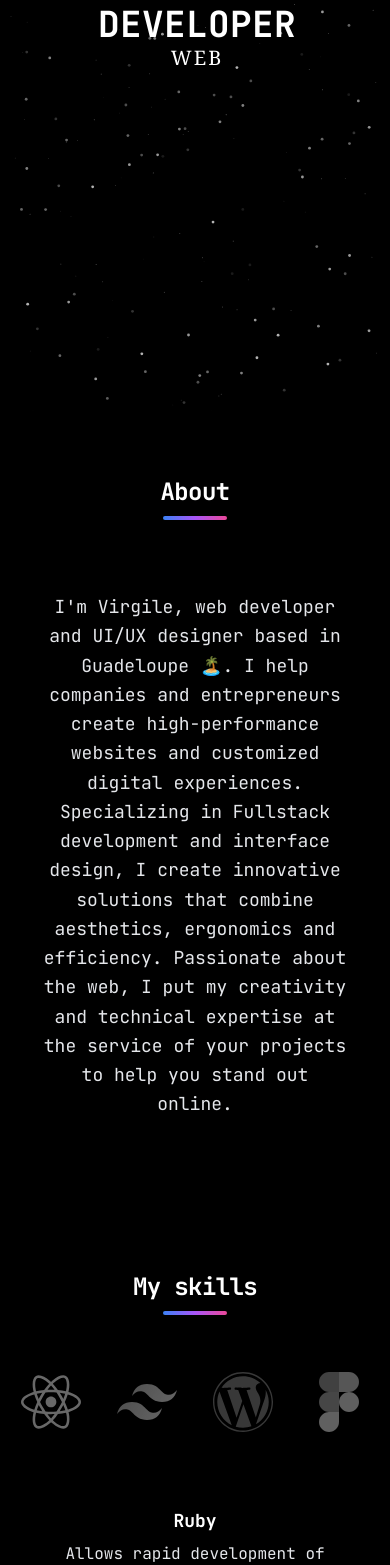
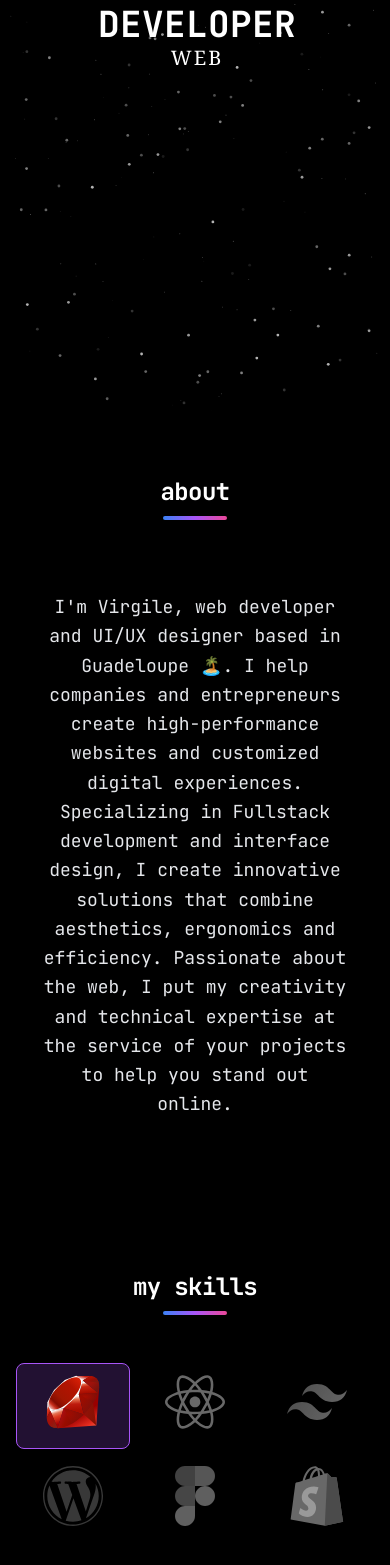
Before and after one commit to Virguiles/portfoliov01, a Next.js app: page / in a window 390 px wide. Shown: the part 432-1997 px from the top of the page. Built offline with nearby package versions, Linux system fonts and the light colour scheme.

Commit message:
description et seo + skills

```diff
--- a/app/components/Skills.tsx
+++ b/app/components/Skills.tsx
@@ -97,7 +97,7 @@ x2="-235.869" y1="-311.851" y2="-311.935"><stop offset="0" stopColor="#fff"/><st
                     <div className="h-1 w-16 bg-gradient-to-r from-blue-500 via-purple-500 to-pink-500 rounded-full mb-4" />
                 </div>
                 {/* Onglets */}
-                <div className="w-full flex flex-nowrap overflow-x-auto justify-center gap-4 mb-1 scrollbar-thin scrollbar-thumb-purple-300/40 scrollbar-track-transparent">
+                <div className="w-full grid grid-cols-3 gap-2 mb-1 sm:flex sm:flex-nowrap sm:overflow-x-auto sm:justify-center sm:gap-4 sm:scrollbar-thin sm:scrollbar-thumb-purple-300/40 sm:scrollbar-track-transparent">
                     {skills.map((skill, idx) => (
                         <button
                             key={skill.title}
--- a/app/layout.tsx
+++ b/app/layout.tsx
@@ -30,8 +30,8 @@ export const viewport: Viewport = {
 };
 
 export const metadata: Metadata = {
-  title: "Virgile – Développeur Web & SEO",
-  description: "Portfolio de Virgile POPOTE, Développeur Web & Designer",
+  title: "Création site internet Guadeloupe – Virgile Popote, développeur freelance",
+  description: "Développeur web freelance en Guadeloupe. Je crée des sites vitrines, e-commerce et sur mesure. Besoin d’un site internet ? Contactez-moi.",
   icons: [
     { rel: "icon", url: "/favicon.ico", sizes: "any" },
     { rel: "icon", url: "/favicon.png", type: "image/png", sizes: "200x200" },
--- a/i18n.ts
+++ b/i18n.ts
@@ -7,7 +7,7 @@ import LanguageDetector from 'i18next-browser-languagedetector';
 const resources = {
   fr: {
     common: {
-      "about": "À propos",
+      "about": "à propos",
       "projects": "mes projets",
       "contact": "contact",
       "developer": "DEVELOPPEUR - DESIGNER UI/UX",
@@ -20,7 +20,7 @@ const resources = {
       "hero_web": "WEB",
       "about_text": "Je m'appelle Virgile, développeur web et designer UI/UX basé en Guadeloupe 🏝️. J'accompagne les entreprises et entrepreneurs dans la création de sites internet performants et d'expériences digitales sur-mesure. Spécialisé en développement Fullstack et en design d'interface, je conçois des solutions innovantes, alliant esthétique, ergonomie et efficacité. Passionné par le web, je mets ma créativité et mon expertise technique au service de vos projets pour vous aider à vous démarquer en ligne.",
       "competences": {
-        "title": "Compétences",
+        "title": "mes compétences",
         "ruby": {
           "title": "Ruby",
           "description": "Permet de développer rapidement des sites web dynamiques et des applications robustes, grâce à une syntaxe simple et intuitive. Utilisé notamment avec le framework Rails pour des plateformes web performantes."
@@ -47,7 +47,7 @@ const resources = {
         }
       },
       "projets": {
-        "title": "Mes Projets",
+        "title": "mes projets",
         "voir": "Website",
         "items": [
           {
@@ -87,7 +87,7 @@ const resources = {
   },
   en: {
     common: {
-      "about": "About",
+      "about": "about",
       "projects": "my projects",
       "contact": "contact",
       "developer": "DEVELOPER - UI/UX DESIGNER",
@@ -100,7 +100,7 @@ const resources = {
       "hero_web": "WEB",
       "about_text": "I'm Virgile, web developer and UI/UX designer based in Guadeloupe 🏝️. I help companies and entrepreneurs create high-performance websites and customized digital experiences. Specializing in Fullstack development and interface design, I create innovative solutions that combine aesthetics, ergonomics and efficiency. Passionate about the web, I put my creativity and technical expertise at the service of your projects to help you stand out online.",
       "competences": {
-        "title": "My skills",
+        "title": "my skills",
         "ruby": {
           "title": "Ruby",
           "description": "Allows rapid development of dynamic websites and robust applications, thanks to a simple and intuitive syntax. Used especially with the Rails framework for high-performance web platforms."
@@ -127,7 +127,7 @@ const resources = {
         }
       },
       "projets": {
-        "title": "My Projects",
+        "title": "my projects",
         "voir": "Website",
         "items": [
           {
--- a/public/locales/en/common.json
+++ b/public/locales/en/common.json
@@ -1,5 +1,5 @@
 {
-  "about": "About",
+  "about": "about",
   "projects": "my projects",
   "contact": "contact",
   "developer": "DEVELOPER / UI/UX DESIGNER",
@@ -12,7 +12,7 @@
   "hero_web": "WEB",
   "about_text": "I'm Virgile, web developer and UI/UX designer based in Guadeloupe 🏝️. I help companies and entrepreneurs create high-performance websites and customized digital experiences. Specializing in Fullstack development and interface design, I create innovative solutions that combine aesthetics, ergonomics and efficiency. Passionate about the web, I put my creativity and technical expertise at the service of your projects to help you stand out online.",
   "competences": {
-    "title": "My skills",
+    "title": "my skills",
     "ruby": {
       "title": "Ruby",
       "description": "Allows rapid development of dynamic websites and robust applications, thanks to a simple and intuitive syntax. Used especially with the Rails framework for high-performance web platforms."
@@ -39,7 +39,7 @@
     }
   },
   "projets": {
-    "title": "My Projects",
+    "title": "my projects",
     "voir": "See the project →",
     "items": [
       {
```
Also changed, not shown: public/locales/fr/common.json (+4 -4 lines).
